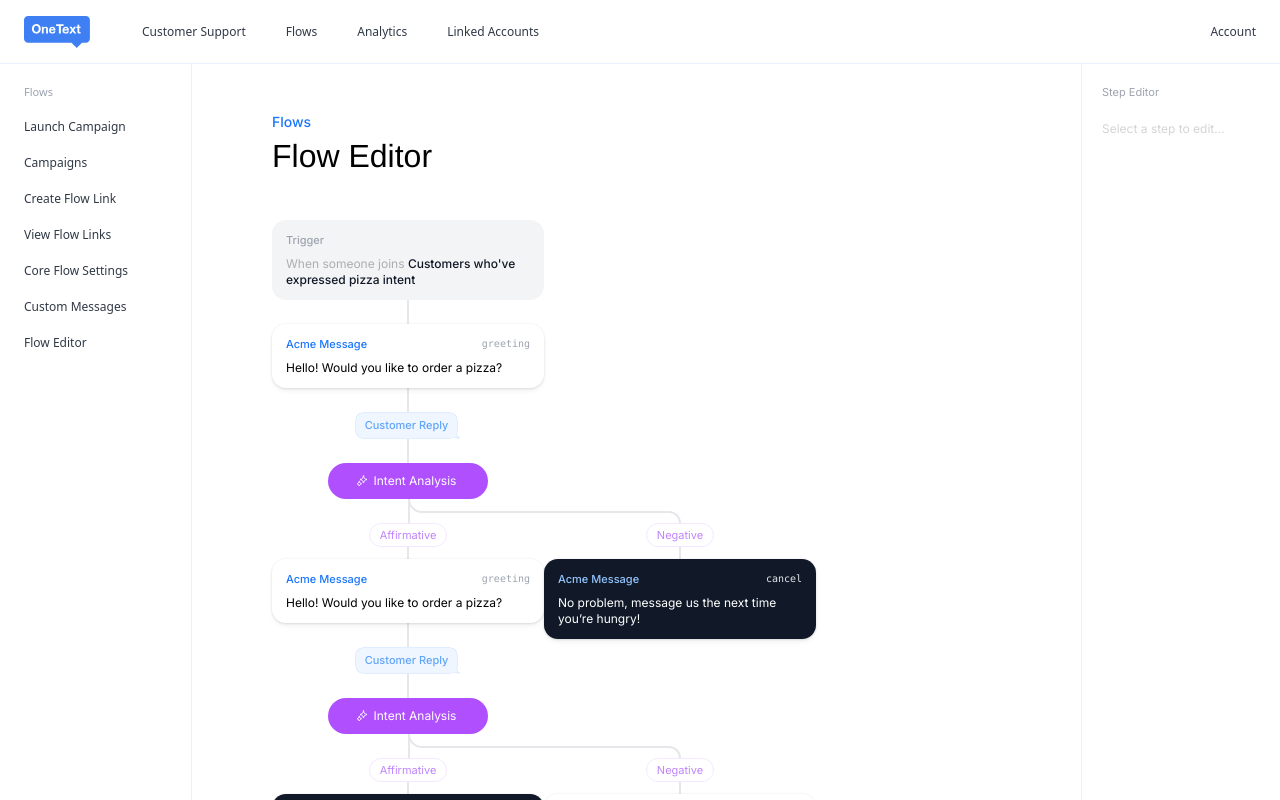
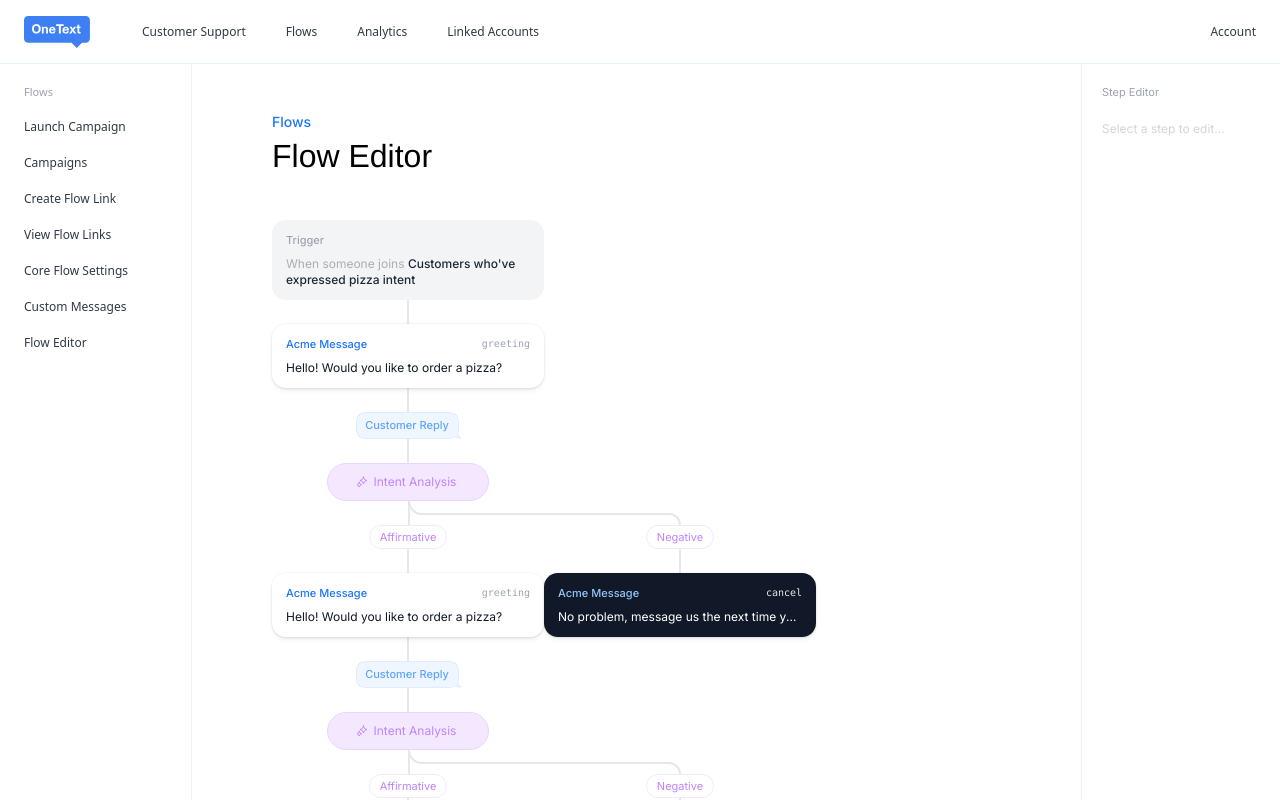
Before and after one commit to simeonlee/onetext-console, a Next.js app: page / in a window 1280 px wide. Built offline with nearby package versions, Linux system fonts and the light colour scheme.

Commit message:
style + refactor

```diff
--- a/src/components/CustomerReply.tsx
+++ b/src/components/CustomerReply.tsx
@@ -1,6 +1,6 @@
 export default function CustomerReply() {
   return (
-    <div className="relative w-fit flex items-center justify-center">
+    <div className="relative w-fit flex items-center justify-center pl-0.5">
       <svg
         xmlns="http://www.w3.org/2000/svg"
         width="106"
@@ -37,7 +37,7 @@ export default function CustomerReply() {
         />
       </svg>
 
-      <div className="text-[11px] font-medium text-blue-400 absolute inset-0 flex items-center justify-center pr-[3px]">
+      <div className="text-[11px] font-medium text-blue-400 absolute inset-0 flex items-center justify-center pr-[2px]">
         Customer Reply
       </div>
     </div>
--- a/src/components/MessageStepStack.tsx
+++ b/src/components/MessageStep.tsx
@@ -1,6 +1,5 @@
 import { DEFAULT_BRAND_NAME } from "~/constants/base";
 import capitalize from "~/utils/capitalize";
-import CustomerReply from "./CustomerReply";
 import { useFlowEditor } from "~/contexts/FlowEditorContext";
 
 interface MessageStepStackProps {
@@ -32,23 +31,9 @@ export default function MessageStepStack({ step }: MessageStepStackProps) {
           </div>
           <div className="text-[10px] font-mono text-gray-400">{step.id}</div>
         </div>
-        <div>{step.message}</div>
-      </div>
-
-      {/* There may be a dependency that scales better than the way I'm constructing these edges - opted for a simple formulation for small scope and speed to avoid dependency trial & error, but would want to spend more time doing research or scaling out this algorithm */}
-
-      <div className="h-6 w-[272px] flex">
-        <div className="flex-grow h-full" />
-        <div className="flex-grow h-full border-l-2 edge" />
-      </div>
-
-      <div className="flex justify-center w-[272px]">
-        <CustomerReply />
-      </div>
-
-      <div className="h-6 w-[272px] flex">
-        <div className="flex-grow h-full" />
-        <div className="flex-grow h-full border-l-2 edge" />
+        <div className="text-gray-900 truncate max-h-6 overflow-hidden">
+          {step.message}
+        </div>
       </div>
     </div>
   );
--- a/src/components/IntentAnalysisStack.tsx
+++ b/src/components/ReplyIntentStack.tsx
@@ -1,3 +1,4 @@
+import CustomerReply from "./CustomerReply";
 import Stars01 from "./icons/Stars01";
 
 interface IntentAnalysisStackProps {
@@ -13,8 +14,22 @@ export default function IntentAnalysisStack({
 }: IntentAnalysisStackProps) {
   return (
     <div className="flex flex-col items-start">
+      <div className="h-6 w-[272px] flex">
+        <div className="flex-grow h-full" />
+        <div className="flex-grow h-full border-l-2 edge" />
+      </div>
+
       <div className="flex justify-center w-[272px]">
-        <div className="rounded-full bg-[#B04FFD] flex items-center justify-center pl-7 pr-8 text-white w-fit py-2.5 space-x-1.5">
+        <CustomerReply />
+      </div>
+
+      <div className="h-6 w-[272px] flex">
+        <div className="flex-grow h-full" />
+        <div className="flex-grow h-full border-l-2 edge" />
+      </div>
+
+      <div className="flex justify-center w-[272px]">
+        <div className="rounded-full bg-purple-100 high-res-border border-purple-200 hover:border-purple-400 flex items-center justify-center pl-7 pr-8 text-purple-400 hover:text-purple-600 w-fit py-2.5 space-x-1.5 cursor-pointer">
           <Stars01 width="12" height="12" />
           <div className="text-xs">Intent Analysis</div>
         </div>
@@ -52,11 +67,11 @@ export default function IntentAnalysisStack({
       </div>
 
       <div className="flex w-fit">
-        <div className="h-3 w-[272px] flex">
+        <div className="h-6 w-[272px] flex">
           <div className="flex-grow h-full" />
           <div className="flex-grow h-full border-l-2 edge" />
         </div>
-        <div className="h-3 w-[272px] flex">
+        <div className="h-6 w-[272px] flex">
           <div className="flex-grow h-full" />
           <div className="flex-grow h-full border-l-2 edge" />
         </div>
--- a/src/components/TerminalMessageStep.tsx
+++ b/src/components/TerminalMessageStep.tsx
@@ -38,7 +38,9 @@ export default function TerminalMessageStep({
           </div>
           <div className="text-[10px] font-mono text-gray-200">{step.id}</div>
         </div>
-        <div className="text-white">{step.message}</div>
+        <div className="text-white truncate max-h-6 overflow-hidden">
+          {step.message}
+        </div>
       </div>
     </div>
   );
--- a/src/components/TriggerStack.tsx
+++ b/src/components/TriggerStack.tsx
@@ -8,7 +8,7 @@ export default function TriggerStack({}: TriggerStackProps) {
         <div className="text-[11px] text-gray-400 font-medium">Trigger</div>
         <div className="text-xs">
           <span className="text-[#ACAEB0]">When someone joins</span>{" "}
-          <span className="text-gray-900 font-medium">
+          <span className="text-gray-800 font-medium">
             Customers who&apos;ve expressed pizza intent
           </span>
         </div>
--- a/src/pages/index.tsx
+++ b/src/pages/index.tsx
@@ -1,9 +1,9 @@
 import { Inter } from "next/font/google";
 import { useEffect, useRef, useState } from "react";
-import MessageStepStack from "~/components/MessageStepStack";
+import MessageStep from "~/components/MessageStep";
 import TerminalMessageStep from "~/components/TerminalMessageStep";
 import NullStepSpace from "~/components/NullStepSpace";
-import IntentAnalysisStack from "~/components/IntentAnalysisStack";
+import ReplyIntentStack from "~/components/ReplyIntentStack";
 import TriggerStack from "~/components/TriggerStack";
 import FlowEditorRightNav from "~/components/nav/FlowEditorRightNav";
 import {
@@ -67,25 +67,25 @@ function FlowEditor() {
               <TriggerStack />
             </div>
             <div className="flex items-start">
-              <MessageStepStack step={initialStep} />
+              <MessageStep step={initialStep} />
             </div>
             <div className="flex items-start">
-              <IntentAnalysisStack step={initialStep} />
+              <ReplyIntentStack step={initialStep} />
             </div>
             <div className="flex items-start">
-              <MessageStepStack step={initialStep} />
+              <MessageStep step={initialStep} />
               <TerminalMessageStep type="cancel" step={terminalCancelStep} />
             </div>
             <div className="flex items-start">
-              <IntentAnalysisStack step={initialStep} />
+              <ReplyIntentStack step={initialStep} />
             </div>
             <div className="flex items-start">
               <TerminalMessageStep type="done" step={terminalDoneStep} />
-              <MessageStepStack step={initialStep} />
+              <MessageStep step={initialStep} />
             </div>
             <div className="flex items-start">
               <NullStepSpace />
-              <IntentAnalysisStack step={initialStep} />
+              <ReplyIntentStack step={initialStep} />
             </div>
             <div className="flex items-start">
               <NullStepSpace />
```
